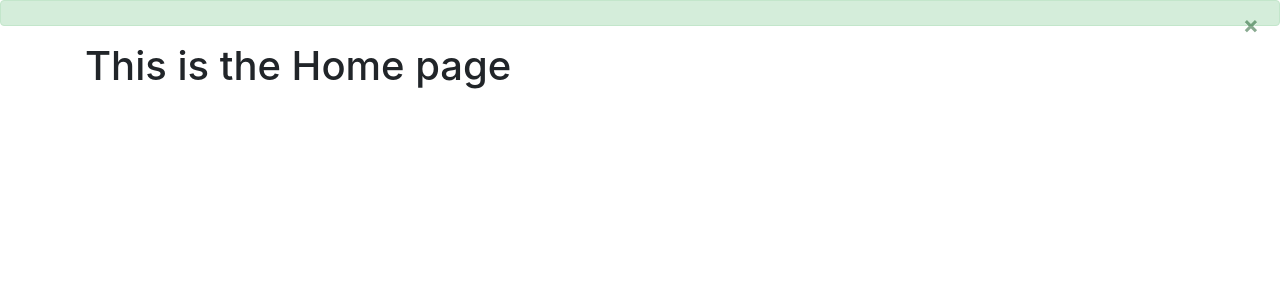
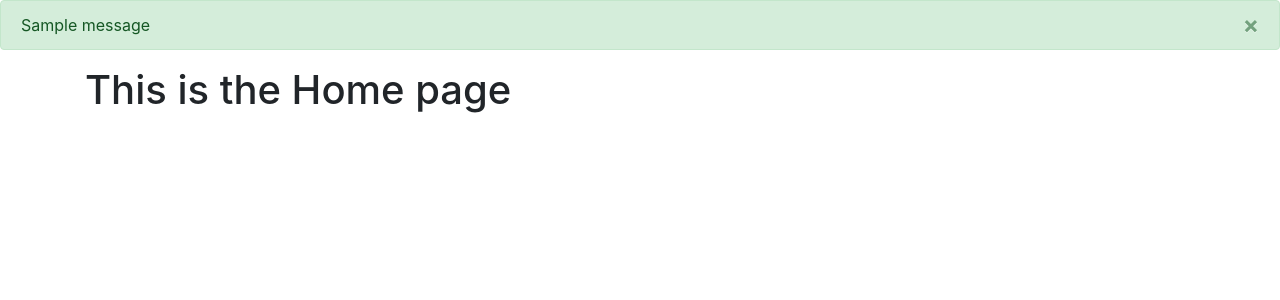
Before and after one commit to PKryptonik/Python-Web-App, a Flask app: page / in a window 1280 px wide. Shown: the part 56-356 px from the top of the page. Run offline with Flask 2, Linux system fonts and the light colour scheme; one stand-in notice (Sample message) is shown; some libraries are stand-ins or nearby versions.

Commit message:
Avoid clobbering messages variable

```diff
--- a/website/templates/base.html
+++ b/website/templates/base.html
@@ -35,7 +35,7 @@
 
 {% with messages = get_flashed_messages(with_categories=true) %}
 {% if messages %}
-      {% for category, messages in messages %}
+      {% for category, message in messages %}
       <div class="alert {{ get_category_class(category) }} alert-dismissible fade show" role="alert">
         {{ message }}
         <button type="button" class="close" data-dismiss="alert">
```
